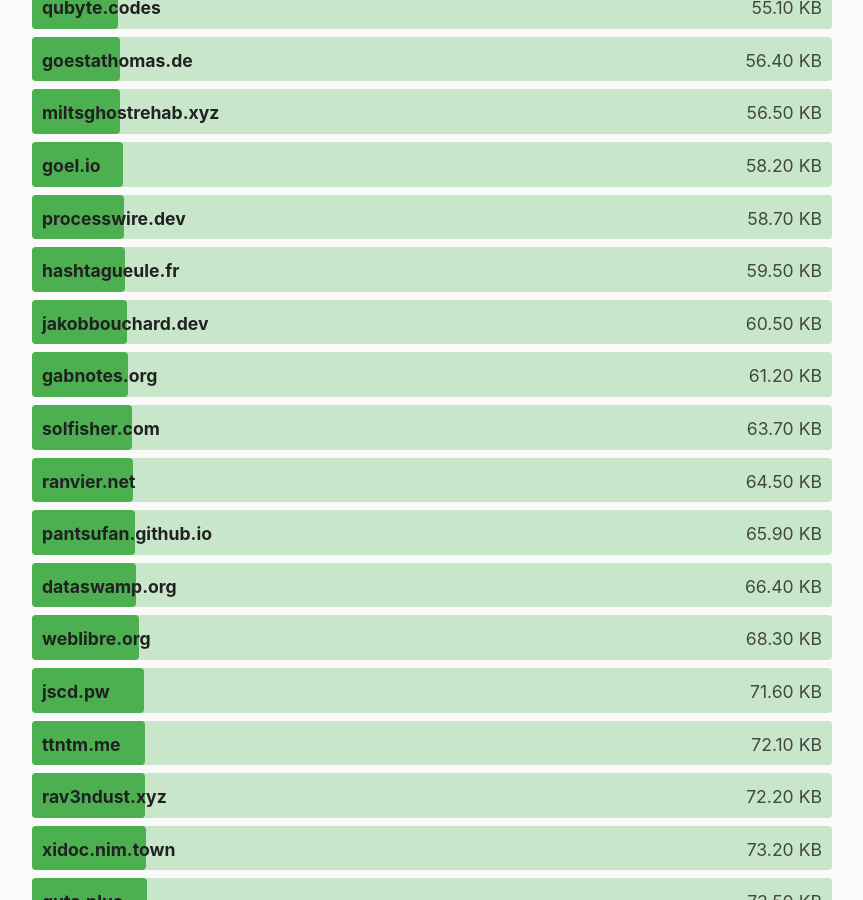
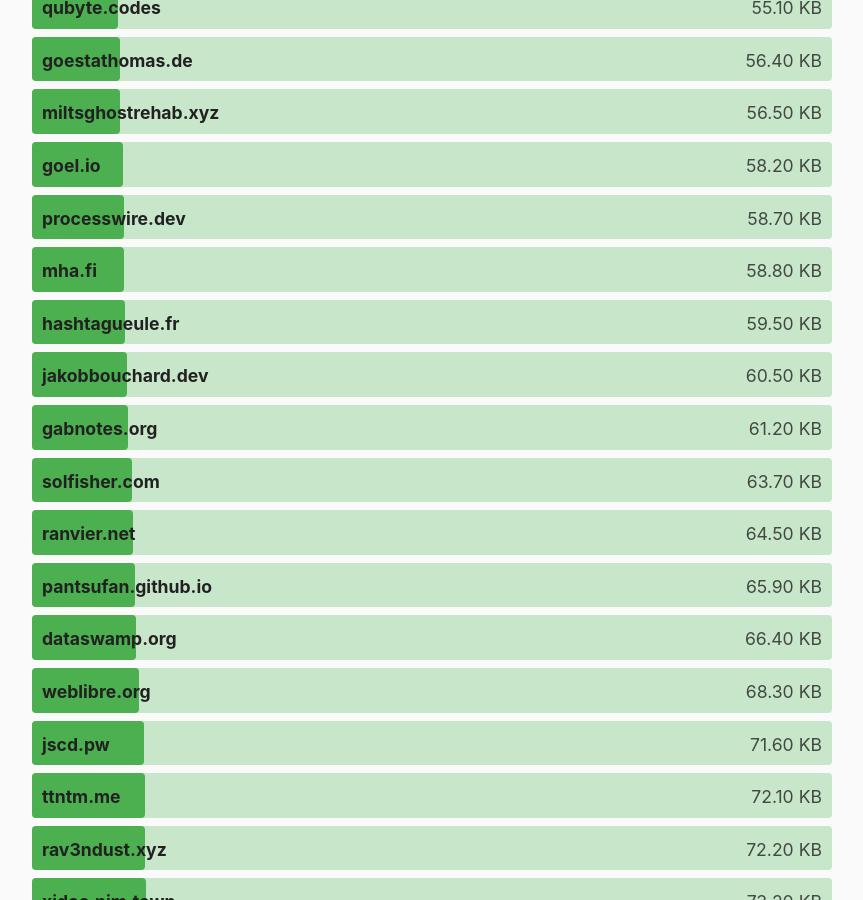
Before and after one commit to kevquirk/512kb.club, a Jekyll site: the page built from index.md, in a window 1280 px wide and 900 px high, scrolled down 9530 px. Shown: the whole window, without its empty margins (208-1071 px from the left). Built offline with Jekyll 4.4.1, drawn with Linux system fonts in a browser that asks for light colours.

Commit message:
Add mha.fi
https://gtmetrix.com/reports/mha.fi/kXUEO6Yj/

```diff
--- a/_data/sites.yml
+++ b/_data/sites.yml
@@ -983,6 +983,11 @@
   size: 18.4
   last_checked: 2021-11-09
 
+- domain: mha.fi
+  url: https://mha.fi/
+  size: 58.8
+  last_checked: 2022-01-04
+
 - domain: michel-slm.name
   url: https://michel-slm.name/
   size: 248
```
